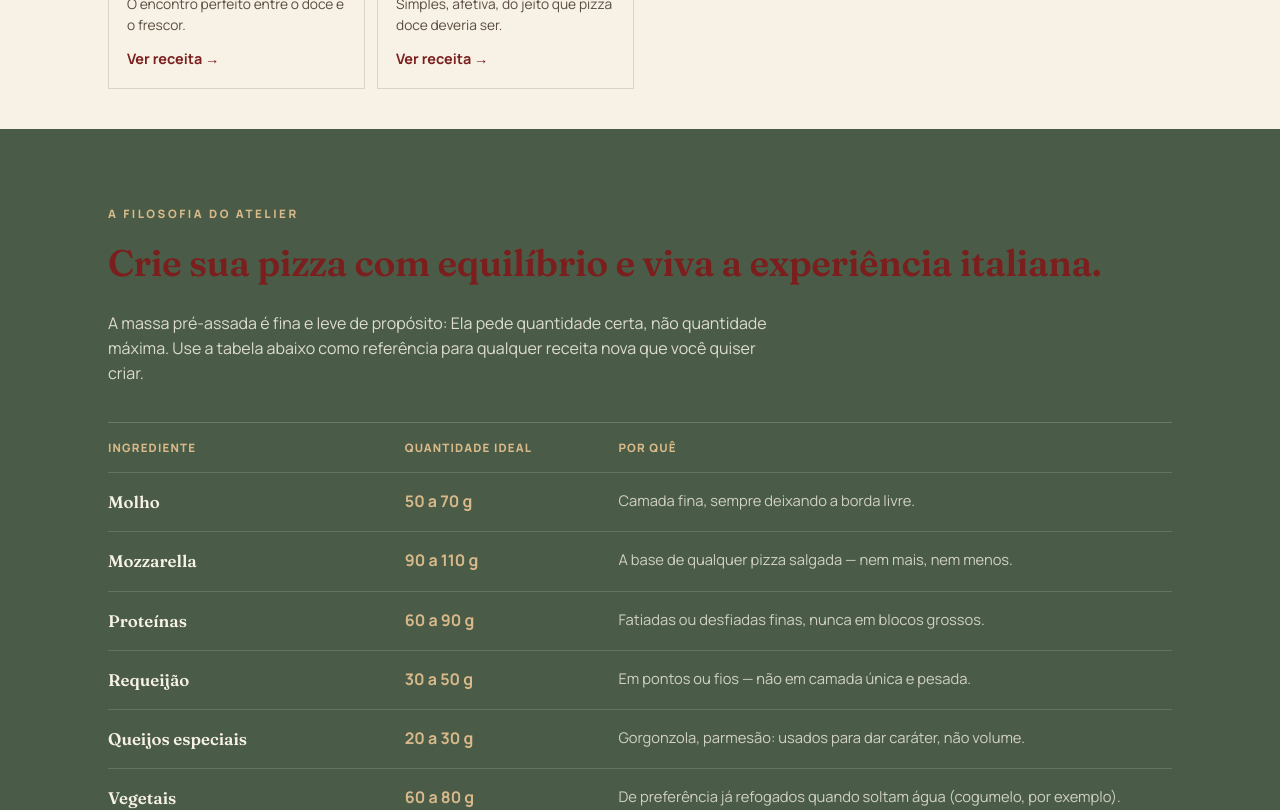
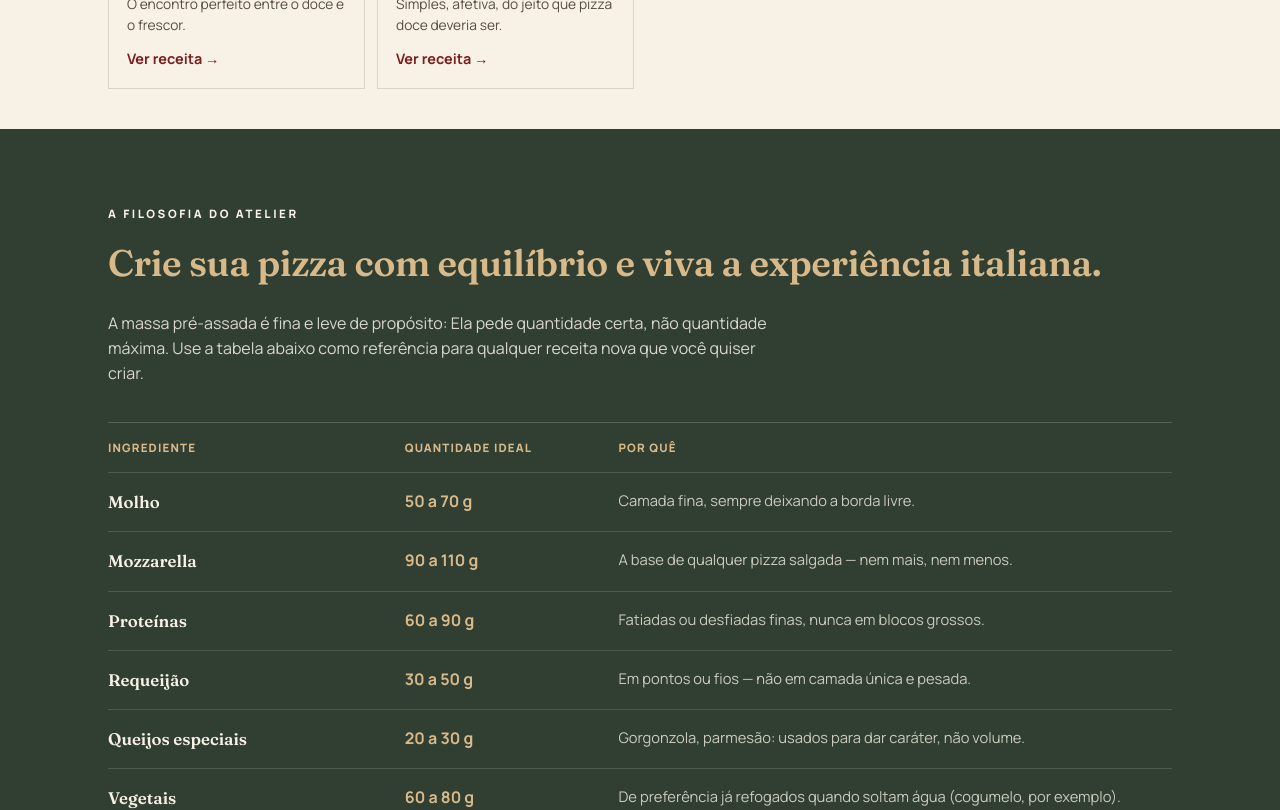
Before and after one commit to MauValva/AtelierDoPao, a React (Vite) app: page / in a window 1280 px wide. Shown: the part 2240-3050 px from the top of the page. Built offline with nearby package versions, Linux system fonts and the light colour scheme.

Commit message:
cor do texto em balance ajustado

```diff
--- a/src/components/balance.css
+++ b/src/components/balance.css
@@ -1,5 +1,5 @@
 .balance {
-  background: var(--forest-soft);
+  background: var(--forest);
   color: var(--cream);
   padding: 64px 0;
   margin-top: 40px;
@@ -9,8 +9,11 @@
   font-size: clamp(1.6rem, 3.4vw, 2.3rem);
   margin: 8px 0 20px;
 }
+.balance__title.display {
+  color: var(--gold-soft);
+}
 .balance .eyebrow {
-  color: var(--gold-soft);
+  color: var(--cream);
 }
 .balance__intro {
   max-width: 68ch;
```
